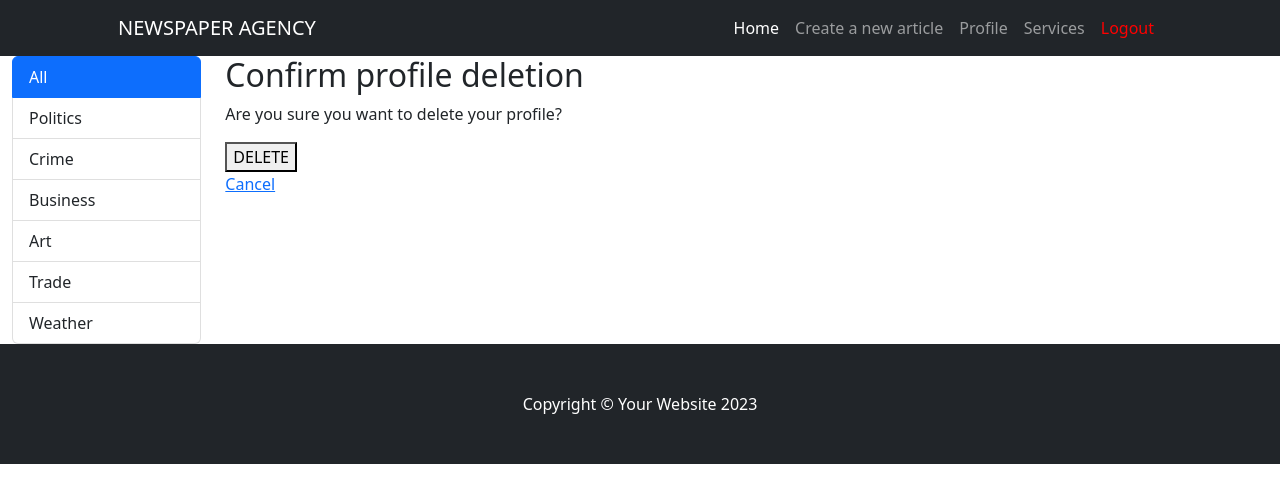
After one commit to Maksym-Turenko/Newspaper-agency, a Django app: page /profile/delete/ in a window 1280 px wide. The commit adds this page. Shown: the top 503 px of the page. Run offline with Django 5.2, Linux system fonts and the light colour scheme; the visitor is signed in with stand-in values (Sample User, id 1); data comes from the database, SQL or seed files in the repository; some libraries are stand-ins or nearby versions.

Commit message:
add delete update methods for user

```diff
--- a/news/urls.py
+++ b/news/urls.py
@@ -9,6 +9,9 @@ from news.views import (
     NewspaperUpdateView,
     NewspaperDeleteView,
     LogoutConfirmationView,
+    ProfileView,
+    UserUpdateView,
+    UserDeleteView,
 )
 
 urlpatterns = [
@@ -21,4 +24,7 @@ urlpatterns = [
     path("newspaper/create/", NewspaperCreateView.as_view(), name="newspaper-create"),
     path("newspaper/<int:pk>/update/", NewspaperUpdateView.as_view(), name="newspaper-update"),
     path("newspaper/<int:pk>/delete/", NewspaperDeleteView.as_view(), name="newspaper-delete"),
+    path('profile/', ProfileView.as_view(), name="profile"),
+    path('profile/edit/', UserUpdateView.as_view(), name="user-update"),
+    path('profile/delete/', UserDeleteView.as_view(), name="user-delete"),
 ]
--- a/news/views.py
+++ b/news/views.py
@@ -1,4 +1,4 @@
-from django.shortcuts import redirect
+from django.shortcuts import redirect, get_object_or_404
 from django.contrib.auth import login, logout
 from django.contrib import messages
 from django.views.generic import TemplateView
@@ -12,8 +12,16 @@ from django.views.generic import (
 from django.urls import reverse_lazy
 from django.contrib.auth.mixins import LoginRequiredMixin
 
-from news.forms import RedactorCreationForm, NewspaperForm
-from news.models import Redactor, Newspaper, Keyword
+from news.forms import (
+    RedactorCreationForm,
+    NewspaperForm,
+    RedactorUpdateForm,
+)
+from news.models import (
+    Redactor,
+    Newspaper,
+    Keyword,
+)
 
 
 class RegisterView(CreateView):
@@ -62,11 +70,11 @@ class NewspaperCreateView(LoginRequiredMixin, CreateView):
             publishers = form.cleaned_data.get("publishers")
             newspaper.publishers.set(publishers)
 
-            messages.success(self.request, "Статья успешно создана!")
+            messages.success(self.request, "Article successfully created!")
             return redirect(self.success_url)
 
         except Exception as e:
-            messages.error(self.request, f"Ошибка при создании статьи: {e}")
+            messages.error(self.request, f"Error creating article: {e}")
             return self.form_invalid(form)
 
 
@@ -87,7 +95,6 @@ class NewspaperUpdateView(LoginRequiredMixin, UpdateView):
         return kwargs
 
     def form_valid(self, form):
-        # Сохраняем новую статью
         newspaper = form.save(commit=False)
         new_newspaper = Newspaper.objects.create(
             title=newspaper.title,
@@ -96,7 +103,6 @@ class NewspaperUpdateView(LoginRequiredMixin, UpdateView):
             published_date=newspaper.published_date,
         )
 
-        # Обновляем ключевые слова и авторов
         keywords = form.cleaned_data.get("keywords", [])
         for keyword in keywords:
             keyword_obj, created = Keyword.objects.get_or_create(name=keyword)
@@ -105,18 +111,13 @@ class NewspaperUpdateView(LoginRequiredMixin, UpdateView):
         publishers = form.cleaned_data.get("publishers")
         new_newspaper.publishers.set(publishers)
 
-        # Удаляем старую статью
         self.object.delete()
 
         messages.success(self.request, "Статья успешно обновлена!")
         return redirect(self.success_url)
 
     def form_invalid(self, form):
-        # Если форма не валидна, просто рендерим ее снова
         return self.render_to_response({'form': form})
-
-
-
 
 
 class NewspaperDeleteView(LoginRequiredMixin, DeleteView):
@@ -135,6 +136,13 @@ class NewspaperListView(ListView):
     context_object_name = "newspapers"
     paginate_by = 10
 
+    def get_queryset(self):
+        queryset = super().get_queryset()
+        category = self.request.GET.get("category")
+        if category:
+            queryset = queryset.filter(topic__name__iexact=category)
+        return queryset
+
 
 class NewspaperDetailView(LoginRequiredMixin, DetailView):
     model = Newspaper
@@ -147,3 +155,43 @@ class NewspaperDetailView(LoginRequiredMixin, DetailView):
         else:
             context["is_author"] = False
         return context
+
+
+class ProfileView(LoginRequiredMixin, TemplateView):
+    template_name = "pages/profile.html"
+
+    def get_context_data(self, **kwargs):
+        context = super().get_context_data(**kwargs)
+        context["user"] = self.request.user
+        return context
+
+
+class UserUpdateView(LoginRequiredMixin, UpdateView):
+    model = Redactor
+    form_class = RedactorUpdateForm
+    template_name = "forms/update_forms/user_update_form.html"
+    success_url = reverse_lazy("profile")
+
+    def get_object(self, queryset=None):
+        return get_object_or_404(Redactor, id=self.request.user.id)
+
+    def form_valid(self, form):
+        messages.success(self.request, "Profile updated successfully!")
+        return super().form_valid(form)
+
+    def form_invalid(self, form):
+        messages.error(self.request, "Error.")
+        return super().form_invalid(form)
+
+
+class UserDeleteView(LoginRequiredMixin, DeleteView):
+    model = Redactor
+    template_name = "forms/delete_forms/user_delete_form.html"
+    success_url = reverse_lazy("index")
+
+    def get_object(self, queryset=None):
+        return get_object_or_404(Redactor, id=self.request.user.id)
+
+    def delete(self, request, *args, **kwargs):
+        messages.success(self.request, "Your profile has been deleted!")
+        return super().delete(request, *args, **kwargs)
--- a/templates/forms/delete_forms/newspaper_confirm_delete.html
+++ b/templates/forms/delete_forms/newspaper_confirm_delete.html
@@ -1,9 +1,10 @@
 {% extends "base.html" %}
 
 {% block content %}
-  <form method="post" action="{% url 'index' %}">
+  <form method="post" action="{% url 'newspaper-delete' object.pk %}">
     {% csrf_token %}
     {{ form.as_p }}
+    <p>Are you sure that you want to DELETE your article?</p>
     <button type="submit" class="btn btn-danger">DELETE</button>
   </form>
 {% endblock %}
--- /dev/null
+++ b/templates/forms/delete_forms/user_delete_form.html
@@ -0,0 +1,11 @@
+{% extends "base.html" %}
+
+{% block content %}
+<h2>Confirm profile deletion</h2>
+<p>Are you sure you want to delete your profile?</p>
+<form method="post">
+    {% csrf_token %}
+    <button type="submit">DELETE</button>
+</form>
+<a href="{% url 'profile' %}">Cancel</a>
+{% endblock %}
--- a/templates/nav/nav.html
+++ b/templates/nav/nav.html
@@ -6,7 +6,7 @@
             <ul class="navbar-nav ms-auto mb-2 mb-lg-0">
                 <li class="nav-item"><a class="nav-link active" aria-current="page" href="{% url 'index' %}">Home</a></li>
                 <li class="nav-item"><a class="nav-link" href="{% url 'newspaper-create' %}">Create a new article</a></li>
-                <li class="nav-item"><a class="nav-link" href="#!">Contact</a></li>
+                <li class="nav-item"><a class="nav-link" href="{% url 'profile' %}">Profile</a></li>
                 <li class="nav-item"><a class="nav-link" href="#!">Services</a></li>
 
                 {% if user.is_authenticated %}
--- a/templates/nav/sidebar.html
+++ b/templates/nav/sidebar.html
@@ -1,8 +1,9 @@
 <div class="list-group">
-    <a href="#" class="list-group-item list-group-item-action">Politics</a>
-    <a href="#" class="list-group-item list-group-item-action">Crime</a>
-    <a href="#" class="list-group-item list-group-item-action">Business</a>
-    <a href="#" class="list-group-item list-group-item-action">Art</a>
-    <a href="#" class="list-group-item list-group-item-action">Trade</a>
-    <a href="#" class="list-group-item list-group-item-action">Weather</a>
+    <a href="{% url 'index' %}" class="list-group-item list-group-item-action {% if not request.GET.category %}active{% endif %}">All</a>
+    <a href="{% url 'index' %}?category=Politics" class="list-group-item list-group-item-action {% if request.GET.category == 'Politics' %}active{% endif %}">Politics</a>
+    <a href="{% url 'index' %}?category=Crime" class="list-group-item list-group-item-action {% if request.GET.category == 'Crime' %}active{% endif %}">Crime</a>
+    <a href="{% url 'index' %}?category=Business" class="list-group-item list-group-item-action {% if request.GET.category == 'Business' %}active{% endif %}">Business</a>
+    <a href="{% url 'index' %}?category=Art" class="list-group-item list-group-item-action {% if request.GET.category == 'Art' %}active{% endif %}">Art</a>
+    <a href="{% url 'index' %}?category=Trade" class="list-group-item list-group-item-action {% if request.GET.category == 'Trade' %}active{% endif %}">Trade</a>
+    <a href="{% url 'index' %}?category=Weather" class="list-group-item list-group-item-action {% if request.GET.category == 'Weather' %}active{% endif %}">Weather</a>
 </div>
--- a/templates/pages/newspaper_detail.html
+++ b/templates/pages/newspaper_detail.html
@@ -9,7 +9,7 @@
     <p><strong>Publishers:</strong>
         {% if object.publishers.all %}
             {% for publisher in object.publishers.all %}
-                {{ publisher.name }}{% if not forloop.last %}, {% endif %}
+                {{ publisher.username }}{% if not forloop.last %}, {% endif %}
             {% endfor %}
         {% else %}
             No publishers found.
```
Also changed, not shown: news/forms.py (+21 -2 lines), templates/forms/update_forms/user_update_form.html (added, +11 -0 lines), templates/nav/pagination.html (+5 -5 lines), templates/pages/index.html (+6 -1 lines), templates/pages/profile.html (added, +15 -0 lines).
